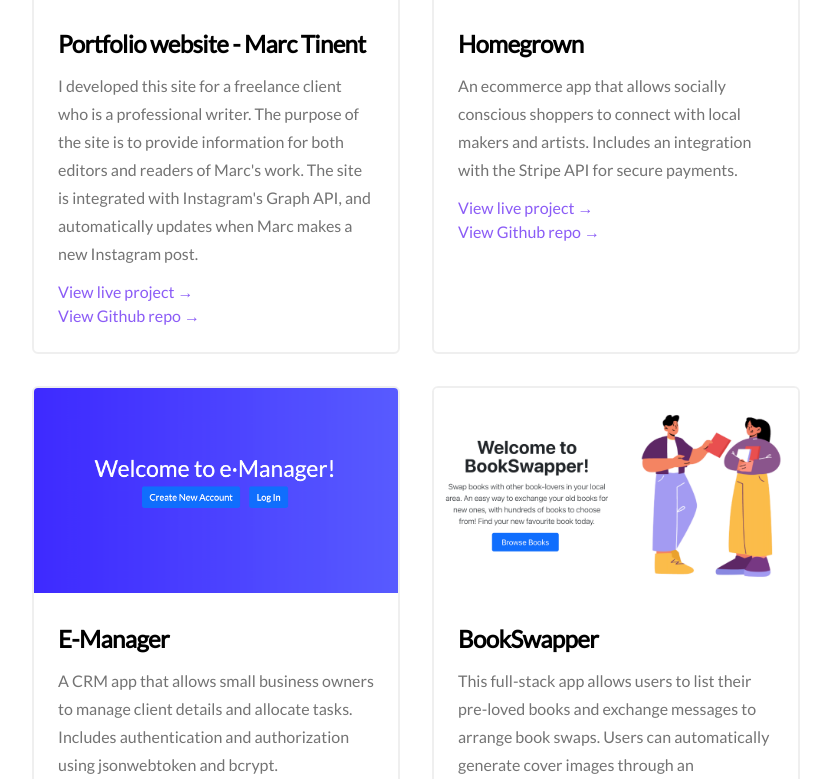
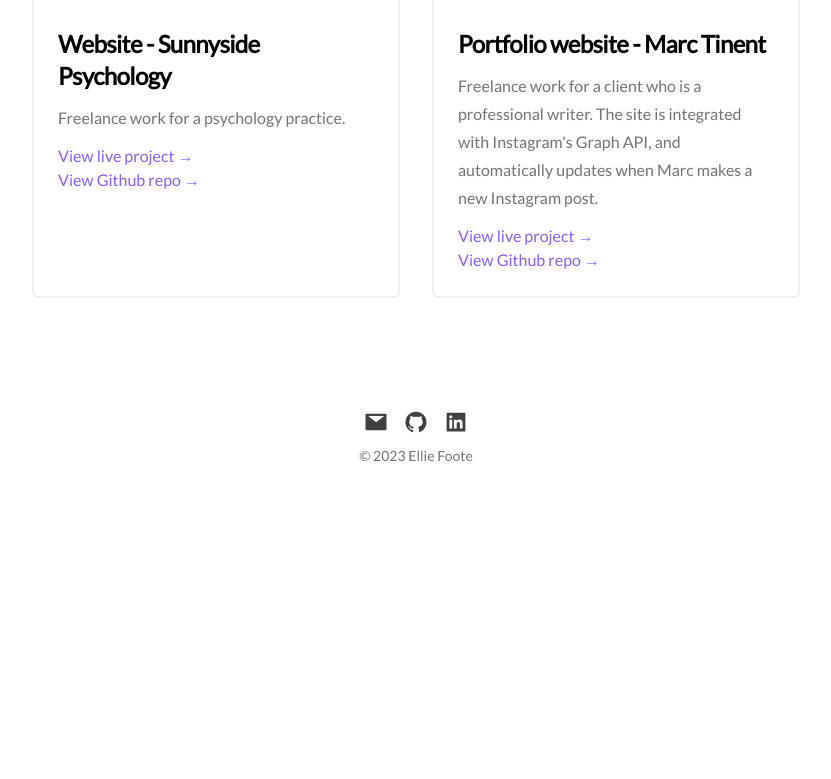
Before and after one commit to elliefoote/portfolio, a Next.js app: page /projects in a window 1280 px wide. Shown: the part 541-1320 px from the top of the page, without its empty margins (224-1055 px from the left). After the commit the page ends 1015 px from the top, so only its background shows below. Built offline with nearby package versions, Linux system fonts and the light colour scheme; no server answers; a web font is replaced by a local one.

Commit message:
projects

```diff
--- a/data/projectsData.ts
+++ b/data/projectsData.ts
@@ -1,36 +1,20 @@
 const projectsData = [
   {
+    title: 'Website - Sunnyside Psychology',
+    description: `Freelance work for a psychology practice.`,
+    imgSrc: '/static/images/sunnyside.png',
+    techStack: ['Remix', 'ReactJS', 'Tailwind'],
+    liveLink: 'https://www.sunnysidepsychology.com',
+    githubRepo: 'https://github.com/elliefoote/sunnyside_psychology',
+  },
+  {
     title: 'Portfolio website - Marc Tinent',
-    description: `I developed this site for a freelance client who is a professional writer. The purpose of the site is to provide information for both editors and readers of Marc's work. The site is integrated with Instagram's Graph API, and automatically updates when Marc makes a new Instagram post.`,
+    description: `Freelance work for a client who is a professional writer. The site is integrated with Instagram's Graph API, and automatically updates when Marc makes a new Instagram post.`,
     imgSrc: '/static/images/marctinent.png',
     techStack: ['GatsbyJS', 'ReactJS', 'GraphQL', 'Bootstrap'],
     liveLink: 'https://www.marctinent.com',
     githubRepo: 'https://github.com/elliefoote/marc-tinent',
   },
-  {
-    title: 'Homegrown',
-    description: `An ecommerce app that allows socially conscious shoppers to connect with local makers and artists. Includes an integration with the Stripe API for secure payments.`,
-    imgSrc: '/static/images/homegrown.png',
-    techStack: ['ReactJS', 'NodeJS', 'ExpressJS', 'MySQL'],
-    liveLink: 'https://ejf-homegrown.herokuapp.com/',
-    githubRepo: 'https://github.com/elliefoote/homegrown-app',
-  },
-  {
-    title: 'E-Manager',
-    description: `A CRM app that allows small business owners to manage client details and allocate tasks. Includes authentication and authorization using jsonwebtoken and bcrypt.`,
-    imgSrc: '/static/images/emanager.png',
-    techStack: ['ReactJS', 'NodeJS', 'ExpressJS', 'MySQL'],
-    liveLink: 'https://ejf-emanager.herokuapp.com/',
-    githubRepo: 'https://github.com/elliefoote/e-manager-public',
-  },
-  {
-    title: 'BookSwapper',
-    description: `This full-stack app allows users to list their pre-loved books and exchange messages to arrange book swaps. Users can automatically generate cover images through an integration with the Google Books API.`,
-    imgSrc: '/static/images/bookswap.png',
-    techStack: ['ReactJS', 'NodeJS', 'ExpressJS', 'MySQL'],
-    liveLink: 'https://ejf-book-swapper.herokuapp.com/',
-    githubRepo: 'https://github.com/elliefoote/book-swap',
-  },
 ]
 
 export default projectsData
```
Also changed, not shown: .open-next/.build/open-next.config.mjs (added), public/static/images/sunnyside.png (added).
